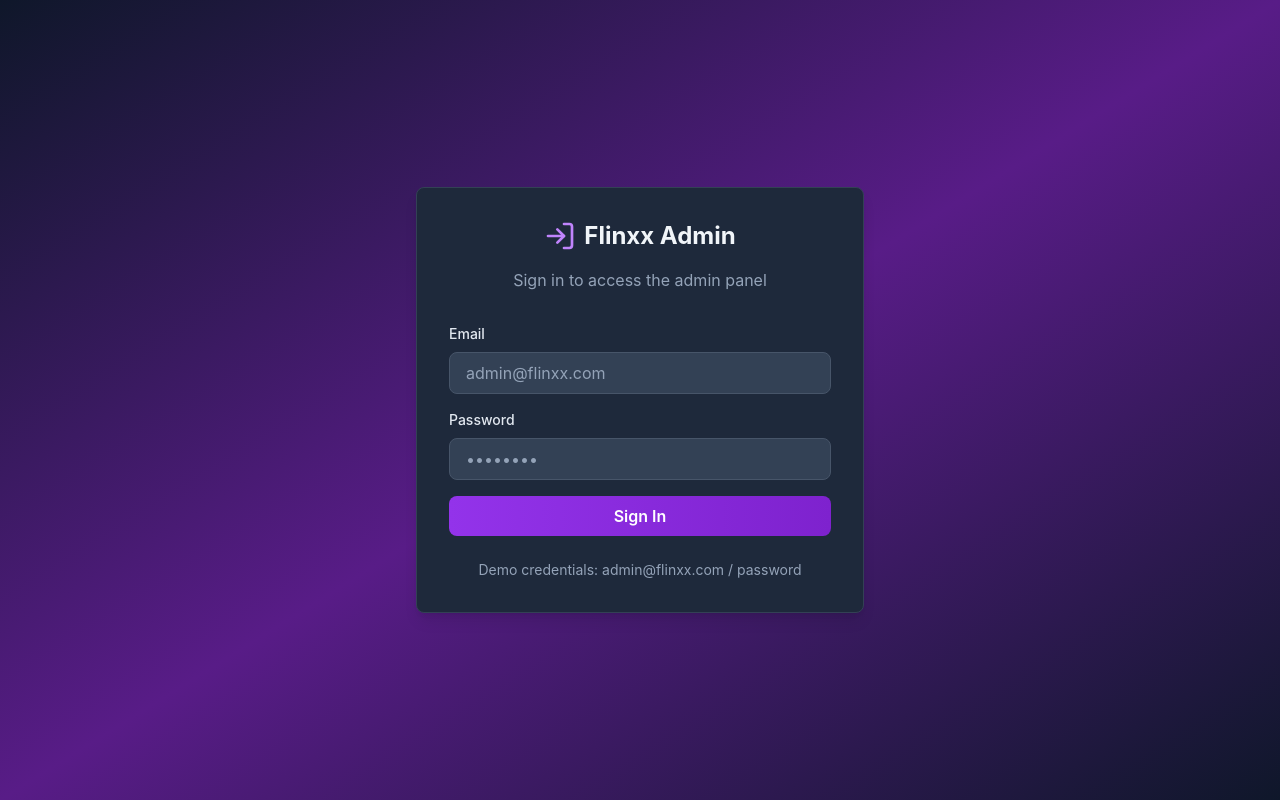
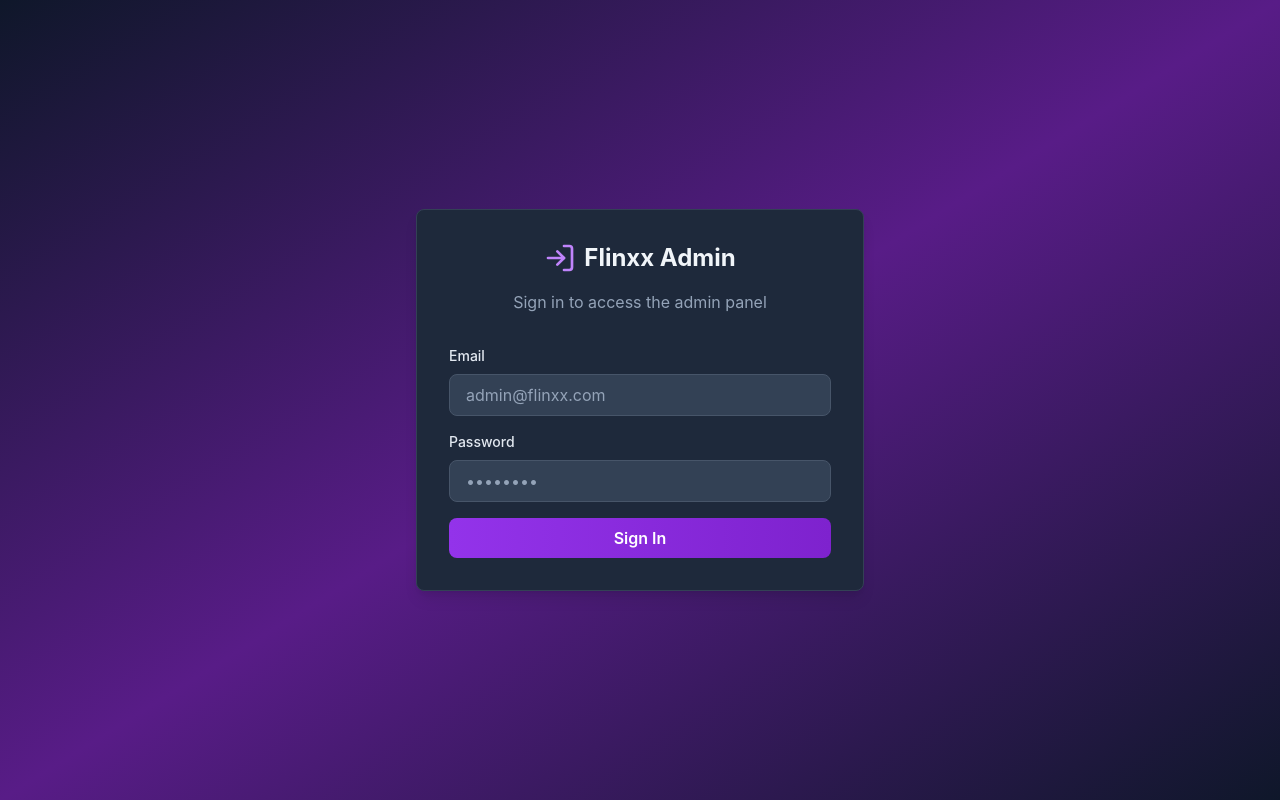
Before and after one commit to flinxx1026-cpu/flinxx-admin-panel, a React (Vite) app in the folder frontend/: page /login in a window 1280 px wide. Built offline with nearby package versions, Linux system fonts and the light colour scheme.

Commit message:
Remove demo credentials text from admin login for security

```diff
--- a/frontend/src/pages/Login.jsx
+++ b/frontend/src/pages/Login.jsx
@@ -114,10 +114,6 @@ export default function Login() {
               {loading ? 'Signing in...' : 'Sign In'}
             </button>
           </form>
-
-          <p className="text-center text-dark-400 text-sm mt-6">
-            Demo credentials: admin@flinxx.com / password
-          </p>
         </div>
       </div>
     </div>
```
